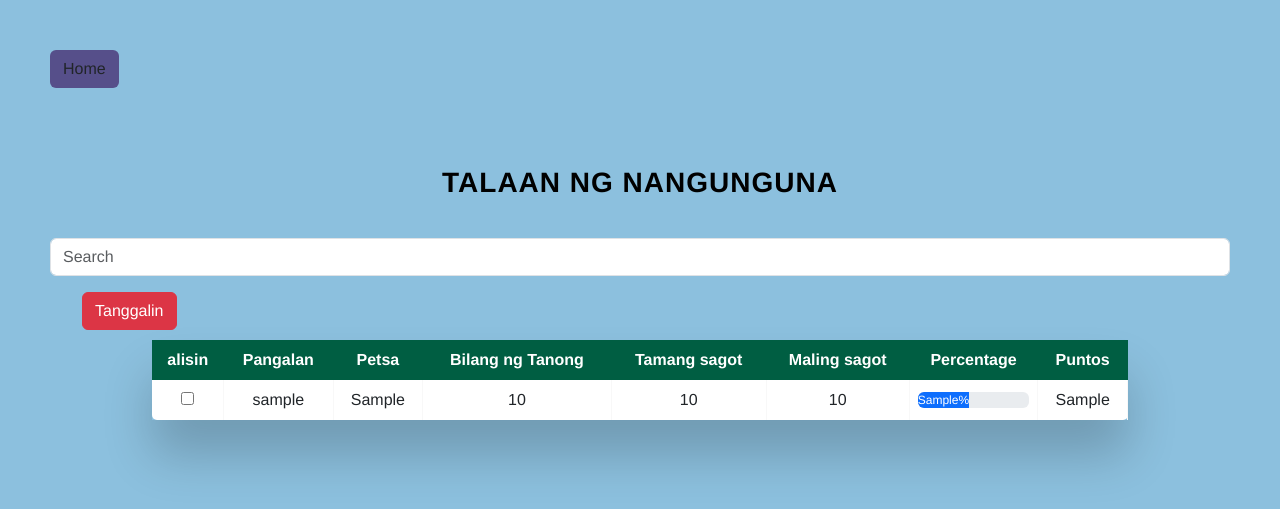
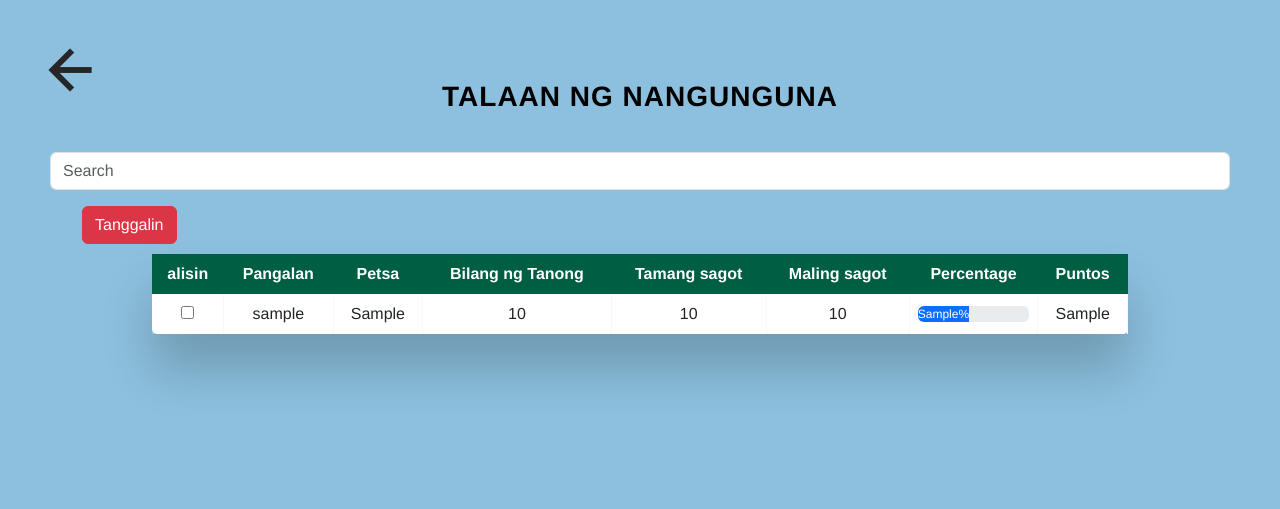
Before and after one commit to imsofia01/capstones, a PHP site: page /quizresult.php in a window 1280 px wide. Shown: the top 509 px of the page. Run offline with PHP 8.4, Linux system fonts and the light colour scheme; tables that the repository leaves empty or names only in its code hold one stand-in row (values such as "Sample post").

Commit message:
back icon

```diff
--- a/css/Qtable.css
+++ b/css/Qtable.css
@@ -17,6 +17,33 @@ h1{
     color: rgb(0, 0, 0);
     padding: 30px 0;
 }
+
+/* toggle function */
+.toggle{
+    position: fixed;
+    top: 40px;
+    left: 40px;
+    z-index: 2
+}
+.toggle a{
+    text-decoration: none;
+    color: #262626;
+    font-size: 60px;
+    cursor: pointer;
+    font-weight: bold;
+
+}
+
+
+
+.material-symbols-outlined {
+    font-variation-settings:
+    'FILL' 0,
+    'wght' 800,
+    'GRAD' 200,
+    'opsz' 60,
+
+  }
 
 /* Table Styles */
 
--- a/quizresult.php
+++ b/quizresult.php
@@ -36,6 +36,8 @@
     <meta name="viewport" content="width=device-width, initial-scale=1.0">
     <script src="https://code.jquery.com/jquery-3.5.1.min.js"></script>
     <link href="https://cdn.jsdelivr.net/npm/bootstrap@5.3.0-alpha3/dist/css/bootstrap.min.css" rel="stylesheet" integrity="sha384-KK94CHFLLe+nY2dmCWGMq91rCGa5gtU4mk92HdvYe+M/SXH301p5ILy+dN9+nJOZ" crossorigin="anonymous">
+    <link rel="stylesheet" href="https://fonts.googleapis.com/css2?family=Material+Symbols+Outlined:opsz,wght,FILL,GRAD@20..48,100..700,0..1,-50..200" />
+    <link rel="stylesheet" href="https://fonts.googleapis.com/css2?family=Material+Symbols+Outlined:opsz,wght,FILL,GRAD@24,600,0,200" />
     <link rel="stylesheet" href="css/Qtable.css">
     <title>Pagsusulit</title>
 
@@ -44,8 +46,10 @@
 
 
 </head>
-<a href="home.php" class="btn purple">Home</a>
-</div>
+<div class="toggle">
+        <a href="home.php" class="material-symbols-outlined">
+arrow_back
+</a>
 <body class ="bg" style="margin: 50px;">
 <br>
 <br>
```
